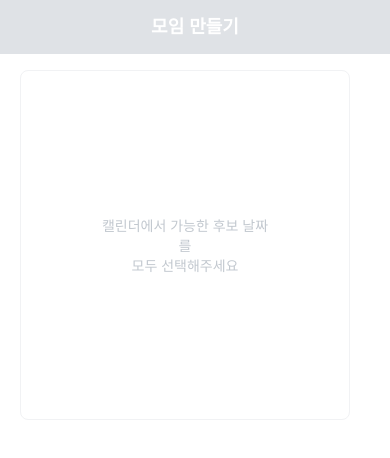
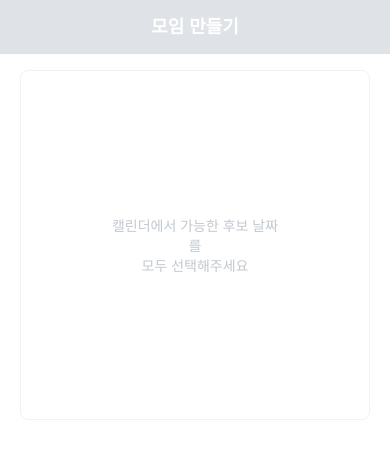
Before and after one commit to grape-tasting-acid/beentime-frontend, a React (Create React App) app: page / in a window 390 px wide. Shown: the part 790-1248 px from the top of the page. Built offline with nearby package versions, Linux system fonts and the light colour scheme.

Commit message:
스타일수정

```diff
--- a/src/page/CreateEventPage/Style.module.css
+++ b/src/page/CreateEventPage/Style.module.css
@@ -703,6 +703,8 @@
   .TimeBox {
     width: 100% !important;
     height: auto !important;
+    max-width: 100%;
+    flex: 1 0 100%;
   }
 
   :global .SelectedDateBoxWrapper:nth-child(1) {
```
